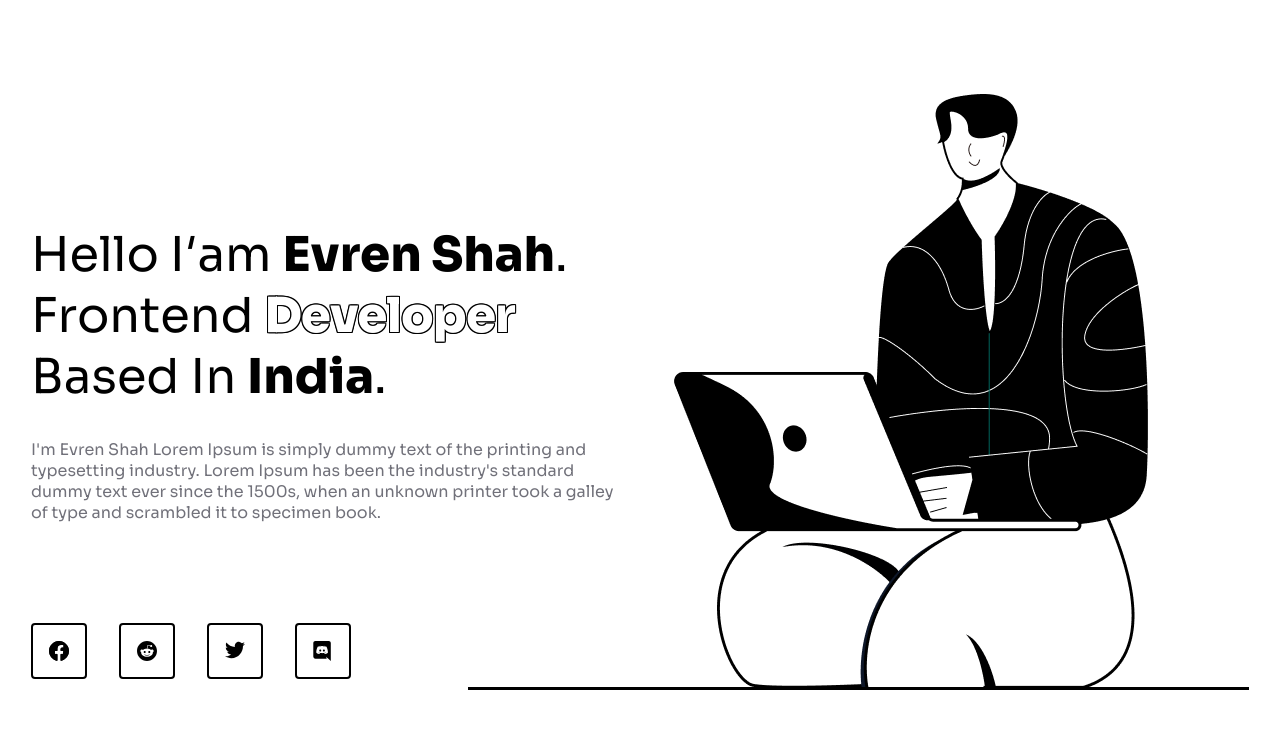
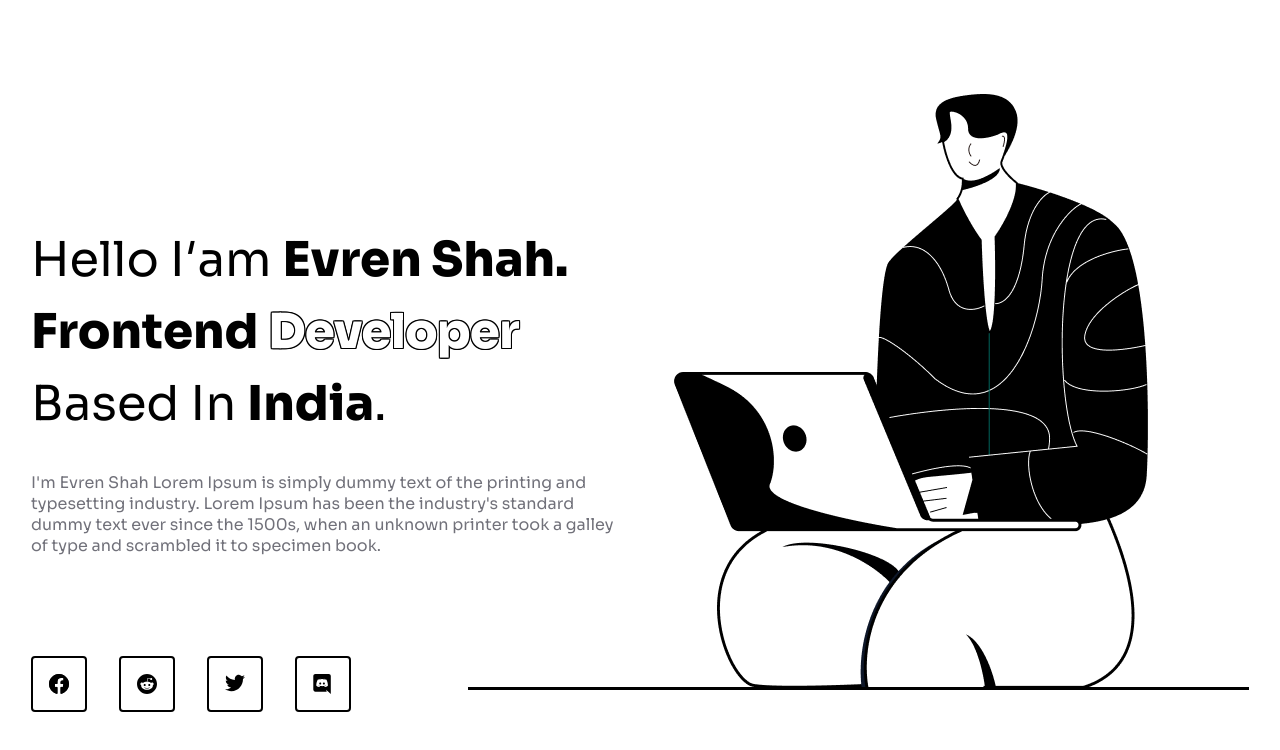
Before and after one commit to KokoraAndrey/Based-Portfolio, a plain HTML site: page index.html in a window 1280 px wide. Shown: the part 94-844 px from the top of the page. Before the commit the page ends 800 px from the top, so only its background shows below. Drawn offline with Linux system fonts and the light colour scheme.

Commit message:
create hero section

```diff
--- a/index.html
+++ b/index.html
@@ -53,8 +53,9 @@
                         <div class="hero__content">
                             <h1 class="hero__title">
                                 Hello I&prime;am
-                                <span class="hero__title--bold">Evren Shah</span
-                                >. Frontend
+                                <span class="hero__title--bold"
+                                    >Evren Shah. Frontend
+                                </span>
                                 <span class="hero__title--outline"
                                     >Developer</span
                                 >
@@ -141,9 +142,7 @@
                                 </div>
                             </div>
                         </div>
-                        <div class="hero__image">
-
-                        </div>
+                        <div class="hero__image"></div>
                     </div>
                 </div>
             </section>
--- a/scss/blocks/_hero.scss
+++ b/scss/blocks/_hero.scss
@@ -2,6 +2,7 @@
     &__wrapper {
         position: relative;
         display: flex;
+        padding-bottom: 116px;
     }
 
     &__content {
@@ -13,6 +14,7 @@
         font-size: 48px;
         color: $black-color;
         margin-bottom: 32px;
+        line-height: 150%;
 
         &--bold {
             font-weight: 800;
@@ -44,6 +46,7 @@
         border: 2px solid $black-color;
         border-radius: 4px;
         padding: 16px;
+        cursor: pointer;
 
         transition: background-color 0.2s;
 
```
Also changed, not shown: css/style.css, 1 other file.
